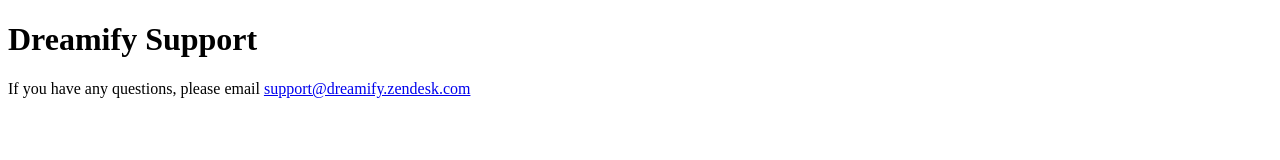
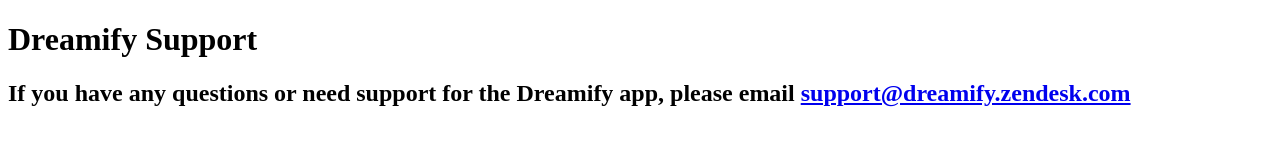
Before and after one commit to Dreamify/support, a plain HTML site: page index.html in a window 1280 px wide. Drawn offline with Linux system fonts and the light colour scheme.

Commit message:
light styling enhancements

```diff
--- a/index.html
+++ b/index.html
@@ -3,12 +3,13 @@
 <head>
   <meta charset="UTF-8">
   <title>Dreamify Support</title>
+  <link href='http://fonts.googleapis.com/css?family=Ubuntu:400,700' rel='stylesheet' type='text/css'>
 </head>
 <body>
   <h1>Dreamify Support</h1>
   <section>
     <div>
-      <p>If you have any questions, please email <a href="mailto:support@dreamify.zendesk.com">support@dreamify.zendesk.com</a></p>
+      <h2>If you have any questions or need support for the Dreamify app, please email <a href="mailto:support@dreamify.zendesk.com">support@dreamify.zendesk.com</a></h2>
     </div>
   </section>
 </body>
```
